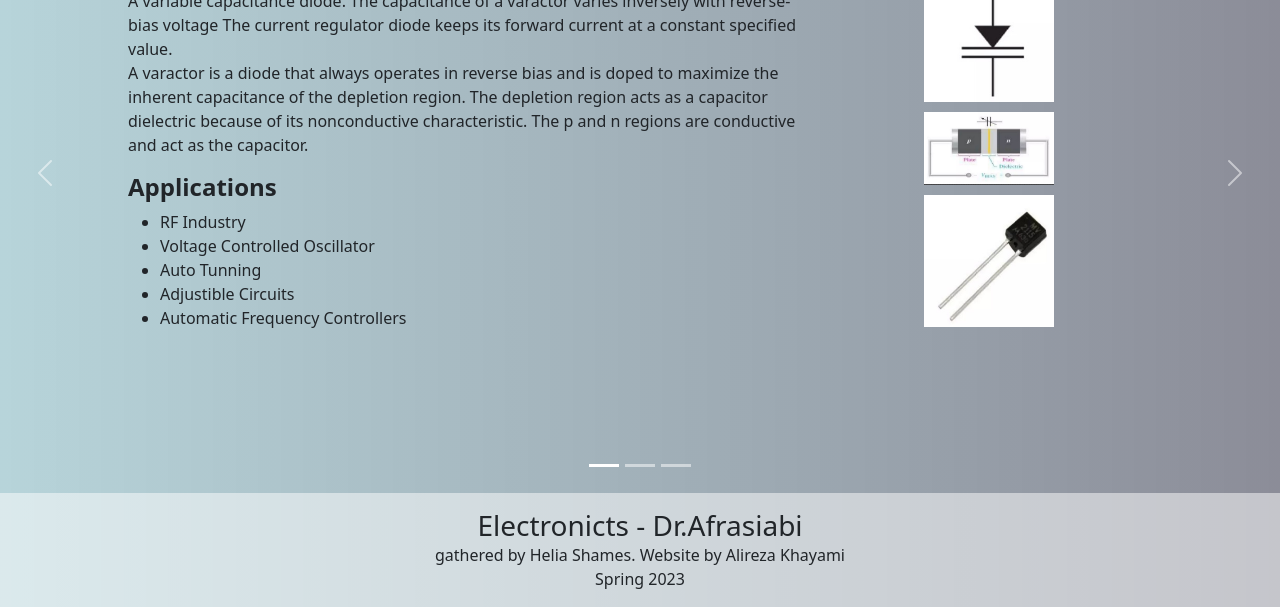
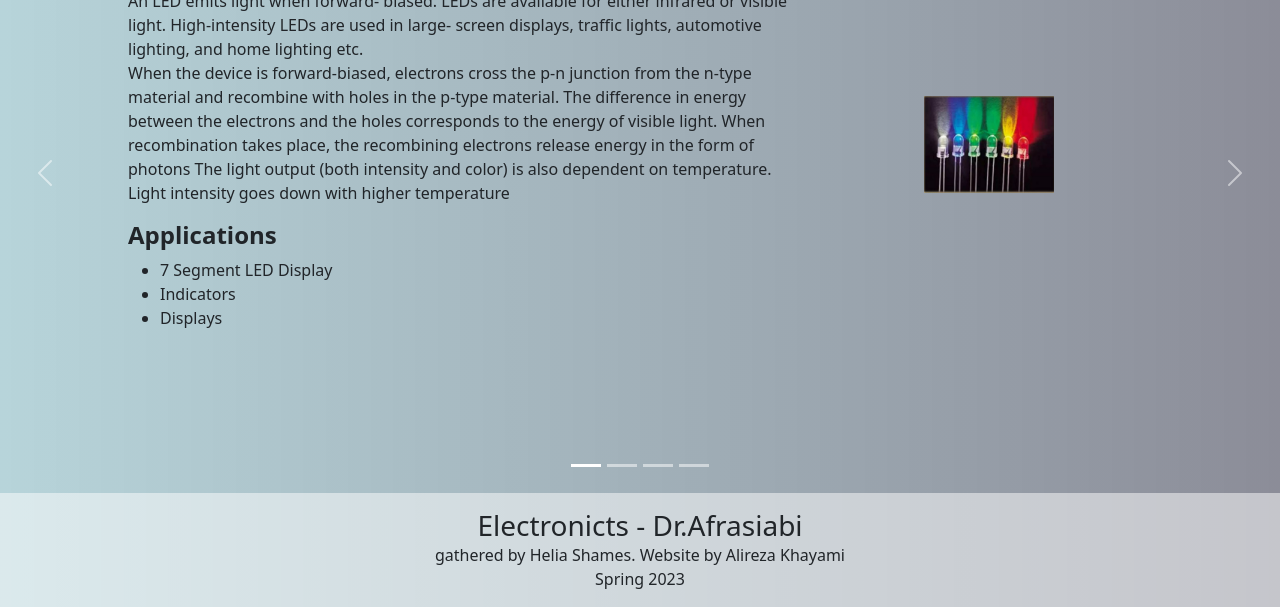
Before and after one commit to Alirrrkh/electronics-afrasiabi, a plain HTML site: page index.html in a window 1280 px wide. Shown: the part 193-800 px from the top of the page. Drawn offline with nearby package versions, Linux system fonts and the light colour scheme.

Commit message:
added led

```diff
--- a/index.html
+++ b/index.html
@@ -30,6 +30,8 @@
                     aria-label="Slide 2"></button>
                 <button type="button" data-bs-target="#carouselExampleIndicators" data-bs-slide-to="2"
                     aria-label="Slide 3"></button>
+                <button type="button" data-bs-target="#carouselExampleIndicators" data-bs-slide-to="3"
+                    aria-label="Slide 4"></button>
             </div>
 
             <!-- Wrapper for slides -->
@@ -83,7 +85,7 @@
 
                 </div>
 
-                <div class="carousel-item active varactor">
+                <div class="carousel-item varactor">
                     <div class="row">
                         <div class="col-12 col-lg-8">
                             <h1>Varactor Diode</h1>
@@ -114,6 +116,75 @@
                     </div>
 
                 </div>
+
+                <div class="carousel-item led">
+                    <div class="row">
+                        <div class="col-12 col-lg-8">
+                            <h1>Light Emitting Diode</h1>
+                            <p>
+                                An LED emits light when forward- biased.
+                                LEDs are available for either infrared or visible light.
+                                High-intensity LEDs are used in large- screen displays, traffic lights,
+                                automotive lighting, and home lighting
+                                etc.
+                                <br>
+                                When the device is forward-biased, electrons cross the p-n junction from the n-type
+                                material and recombine with holes in the p-type material.
+                                The difference in energy between the
+                                electrons and the holes corresponds to the energy of visible light.
+                                When recombination takes place, the recombining electrons release energy in the form of
+                                photons
+                                The light output (both intensity and color) is also dependent on temperature. Light
+                                intensity goes down with higher temperature
+                            </p>
+                            <h4 class="font-weight-bold"><strong>Applications</strong></h4>
+                            <ul>
+                                <li>7 Segment LED Display</li>
+                                <li>Indicators</li>
+                                <li>Displays</li>
+                            </ul>
+                        </div>
+                        <div class="col-12 col-lg-4 images">
+                            <img src="/images/LED.jpg">
+                        </div>
+                    </div>
+
+                </div>
+
+                <div class="carousel-item active photo">
+                    <div class="row">
+                        <div class="col-12 col-lg-8">
+                            <h1>Photo Diode</h1>
+                            <p>
+                                An LED emits light when forward- biased.
+                                LEDs are available for either infrared or visible light.
+                                High-intensity LEDs are used in large- screen displays, traffic lights,
+                                automotive lighting, and home lighting
+                                etc.
+                                <br>
+                                When the device is forward-biased, electrons cross the p-n junction from the n-type
+                                material and recombine with holes in the p-type material.
+                                The difference in energy between the
+                                electrons and the holes corresponds to the energy of visible light.
+                                When recombination takes place, the recombining electrons release energy in the form of
+                                photons
+                                The light output (both intensity and color) is also dependent on temperature. Light
+                                intensity goes down with higher temperature
+                            </p>
+                            <h4 class="font-weight-bold"><strong>Applications</strong></h4>
+                            <ul>
+                                <li>7 Segment LED Display</li>
+                                <li>Indicators</li>
+                                <li>Displays</li>
+                            </ul>
+                        </div>
+                        <div class="col-12 col-lg-4 images">
+                            <img src="/images/LED.jpg">
+                        </div>
+                    </div>
+
+                </div>
+
                 <!-- Left and right controls -->
             </div>
             <button class="carousel-control-prev" type="button" data-bs-target="#carouselExampleIndicators"
```
Also changed, not shown: images/LED.jpg (added), images/photo.jpg (added), images/pn.jpg (added).
